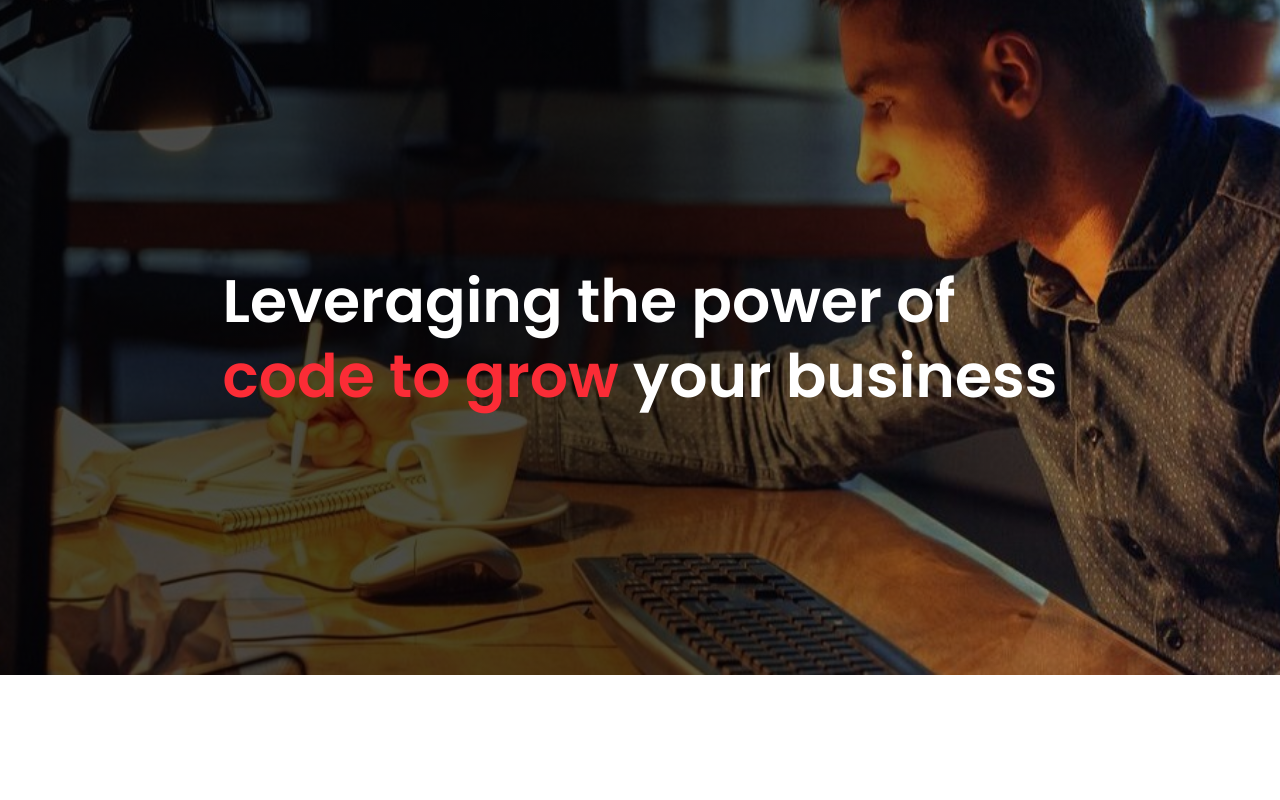
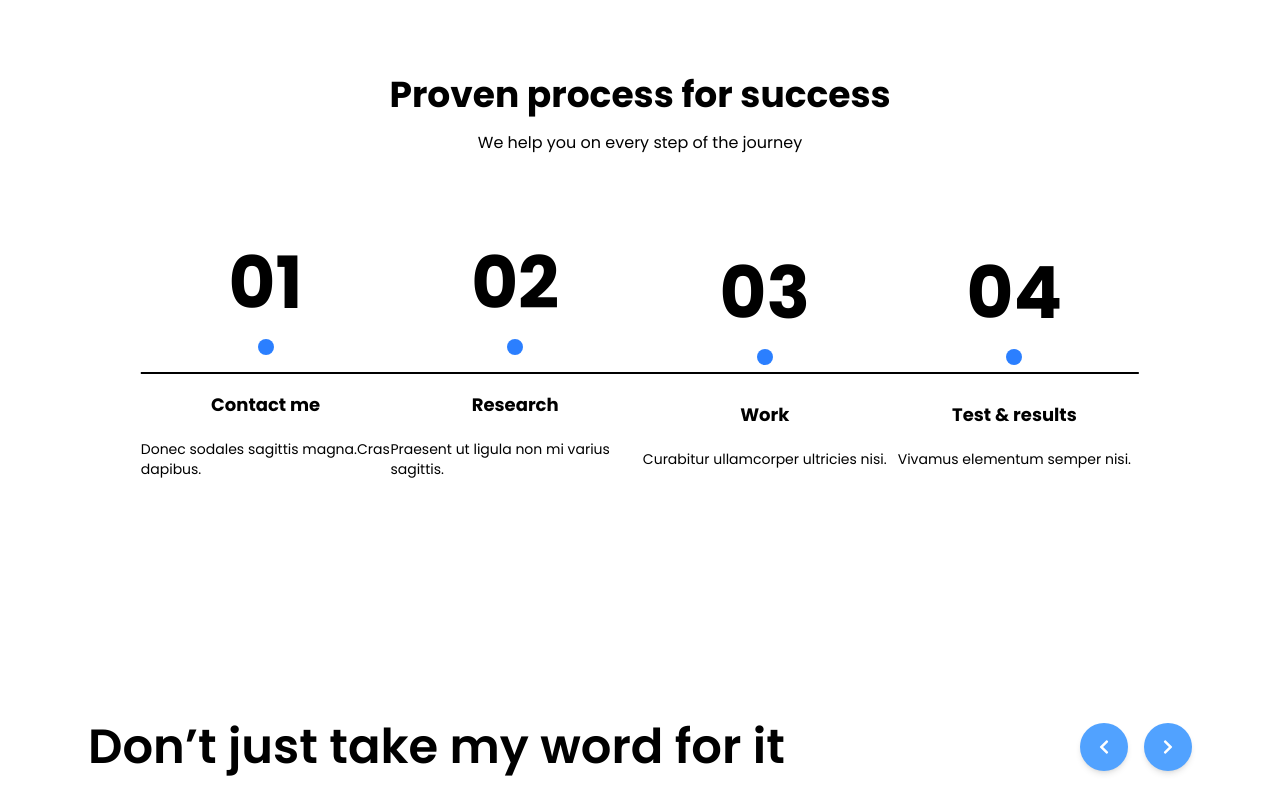
Before and after one commit to TheUniquesCommunity/AI-ML_convention, a React (Vite) app: page / in a window 1280 px wide. Shown: the part 1800-2600 px from the top of the page. Built offline with nearby package versions, Linux system fonts and the light colour scheme; a web font is replaced by a local one.

Commit message:
Resolved merge conflicts and merged sagar into main

```diff
--- a/src/App.jsx
+++ b/src/App.jsx
@@ -30,6 +30,8 @@ function App() {
           <Route path="/cards" element={<Cards />} />
         </Routes>
         <ServicesSection />
+        <ProcessTimeline />
+        <TestimonialSection />
       </div>
       <Hero />
       <ConsultingSection />
```
